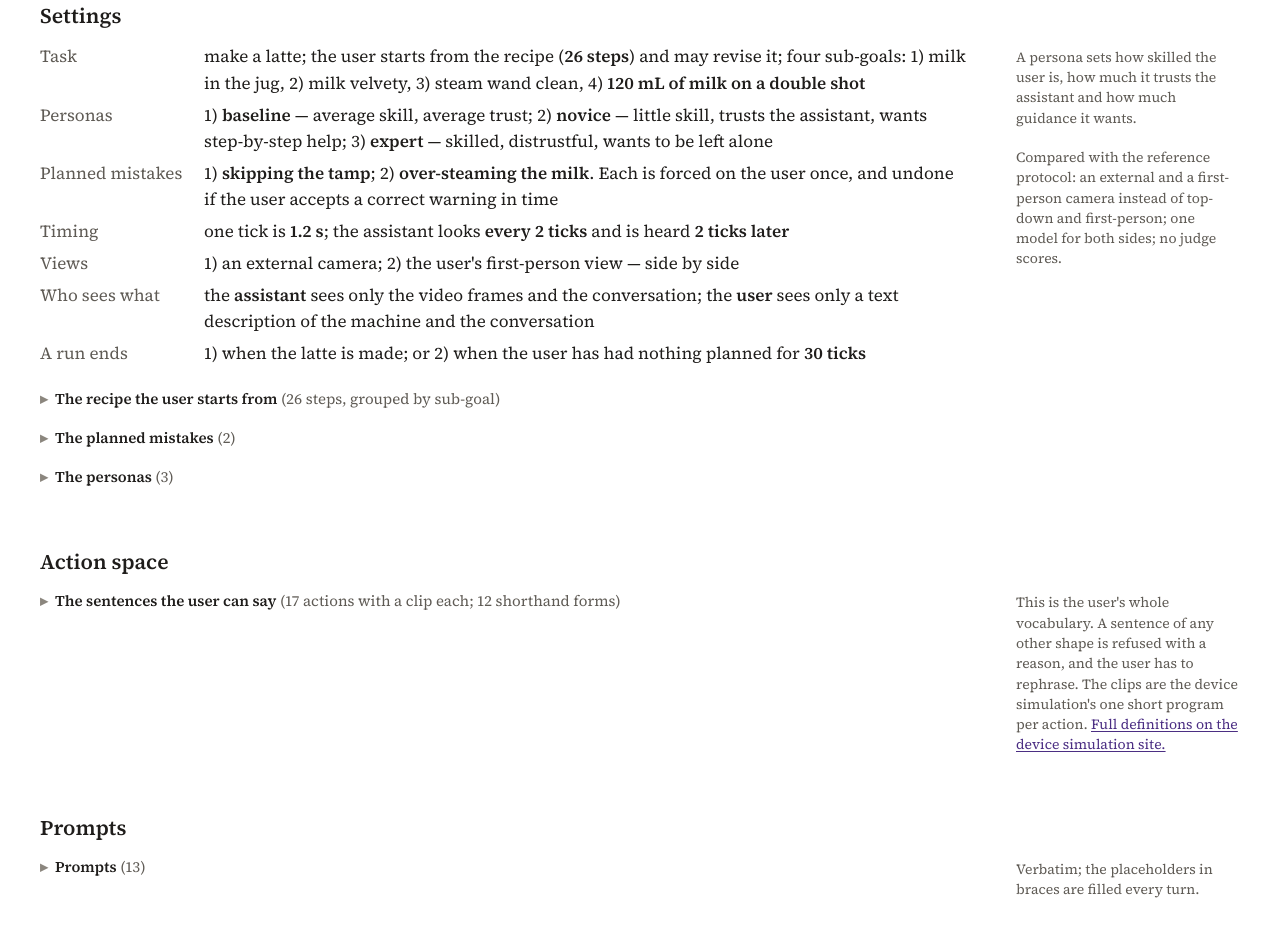
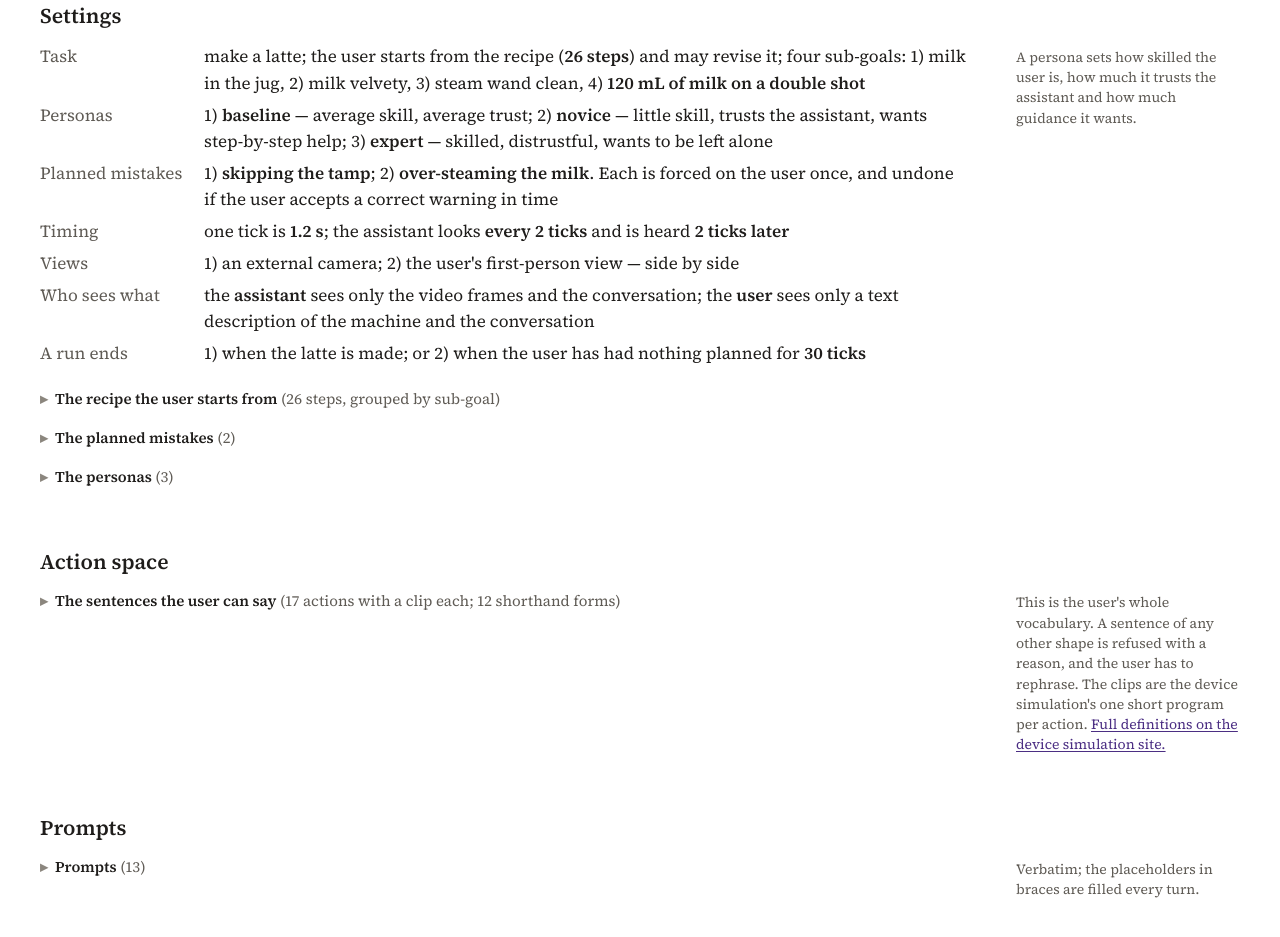
Before and after one commit to jxb1st/coffee_user_simulation, a plain HTML site: page index.html in a window 1280 px wide. Shown: the part 1703-2640 px from the top of the page. Drawn offline with Linux system fonts and the light colour scheme.

Commit message:
Drop the protocol-comparison note under Settings
Co-Authored-By: Claude Fable 5.1 <noreply@anthropic.com>

```diff
--- a/index.html
+++ b/index.html
@@ -75,7 +75,6 @@
   <section class="exp-section">
     <h2 id="settings">Settings</h2>
     <aside class="note">A persona sets how skilled the user is, how much it trusts the assistant and how much guidance it wants.</aside>
-    <aside class="note">Compared with the reference protocol: an external and a first-person camera instead of top-down and first-person; one model for both sides; no judge scores.</aside>
     <dl class="facts">
       <dt>Task</dt><dd>make a latte; the user starts from the recipe (<strong>26 steps</strong>) and may revise it; four sub-goals: 1) milk in the jug, 2) milk velvety, 3) steam wand clean, 4) <strong>120 mL of milk on a double shot</strong></dd>
       <dt>Personas</dt><dd>1) <strong>baseline</strong> — average skill, average trust; 2) <strong>novice</strong> — little skill, trusts the assistant, wants step-by-step help; 3) <strong>expert</strong> — skilled, distrustful, wants to be left alone</dd>
```
